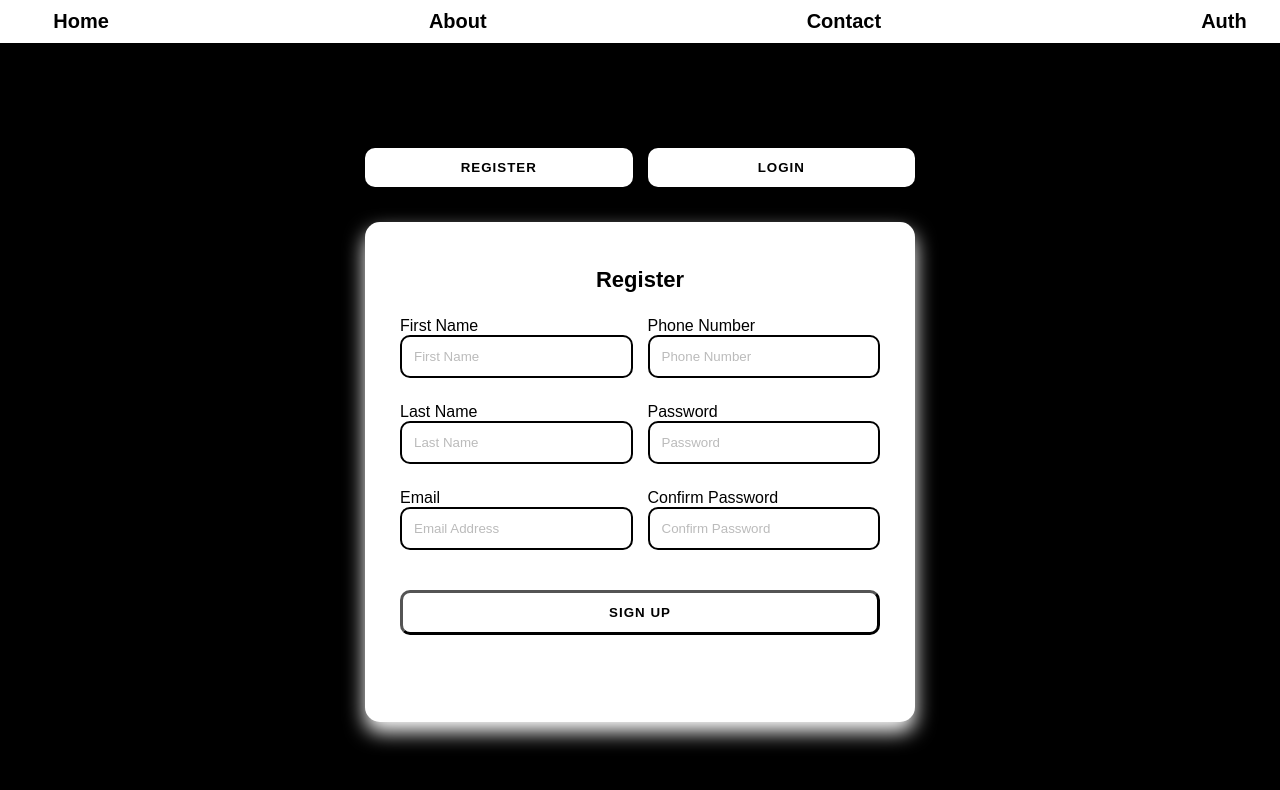
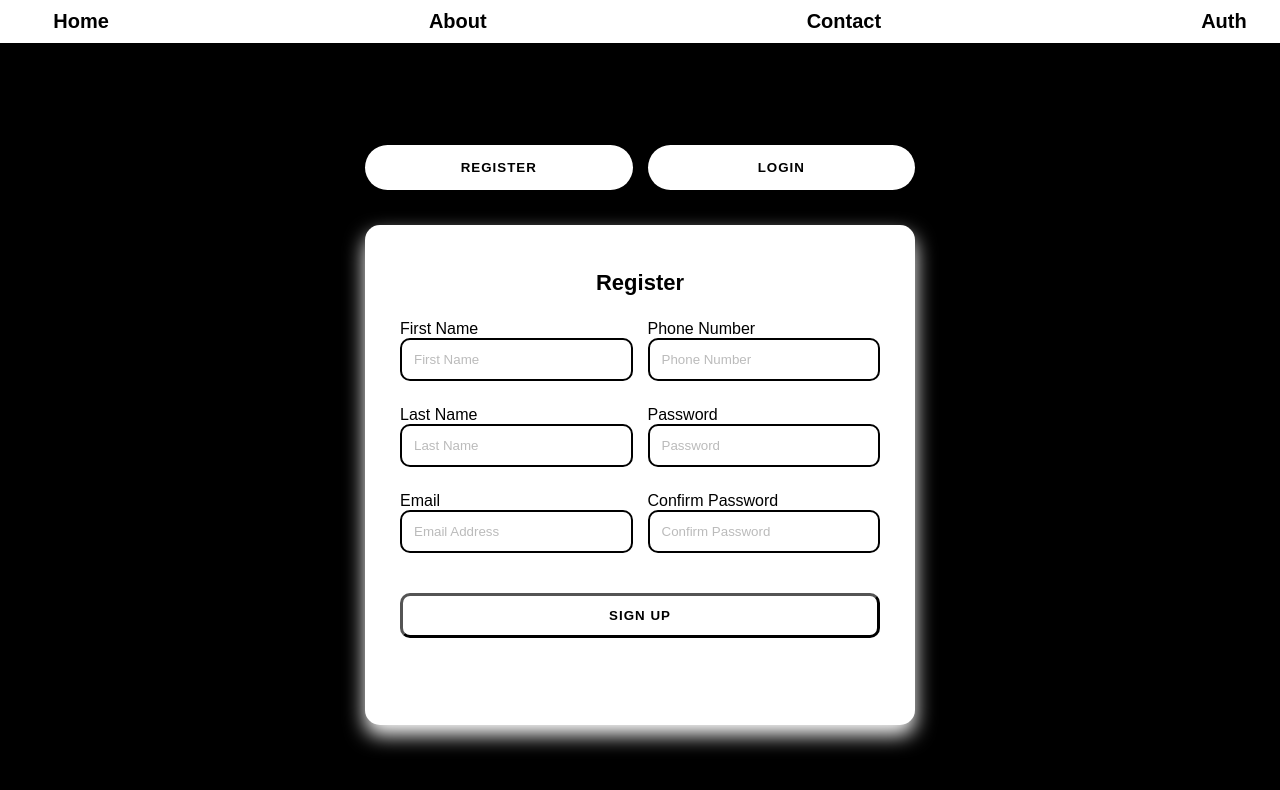
Before and after one commit to Eshhaa11/React-lesson1, a React (Create React App) app: page / in a window 1280 px wide. Shown: the top 790 px of the page. Built offline with nearby package versions, Linux system fonts and the light colour scheme.

Commit message:
style: Add border-radius and padding to button for improved aesthetics

```diff
--- a/src/App.css
+++ b/src/App.css
@@ -22,6 +22,8 @@
 
 .btn{
   border: none;
+  border-radius: 25px;
+  padding: 15px;
 }
 
 .App-header {
```
